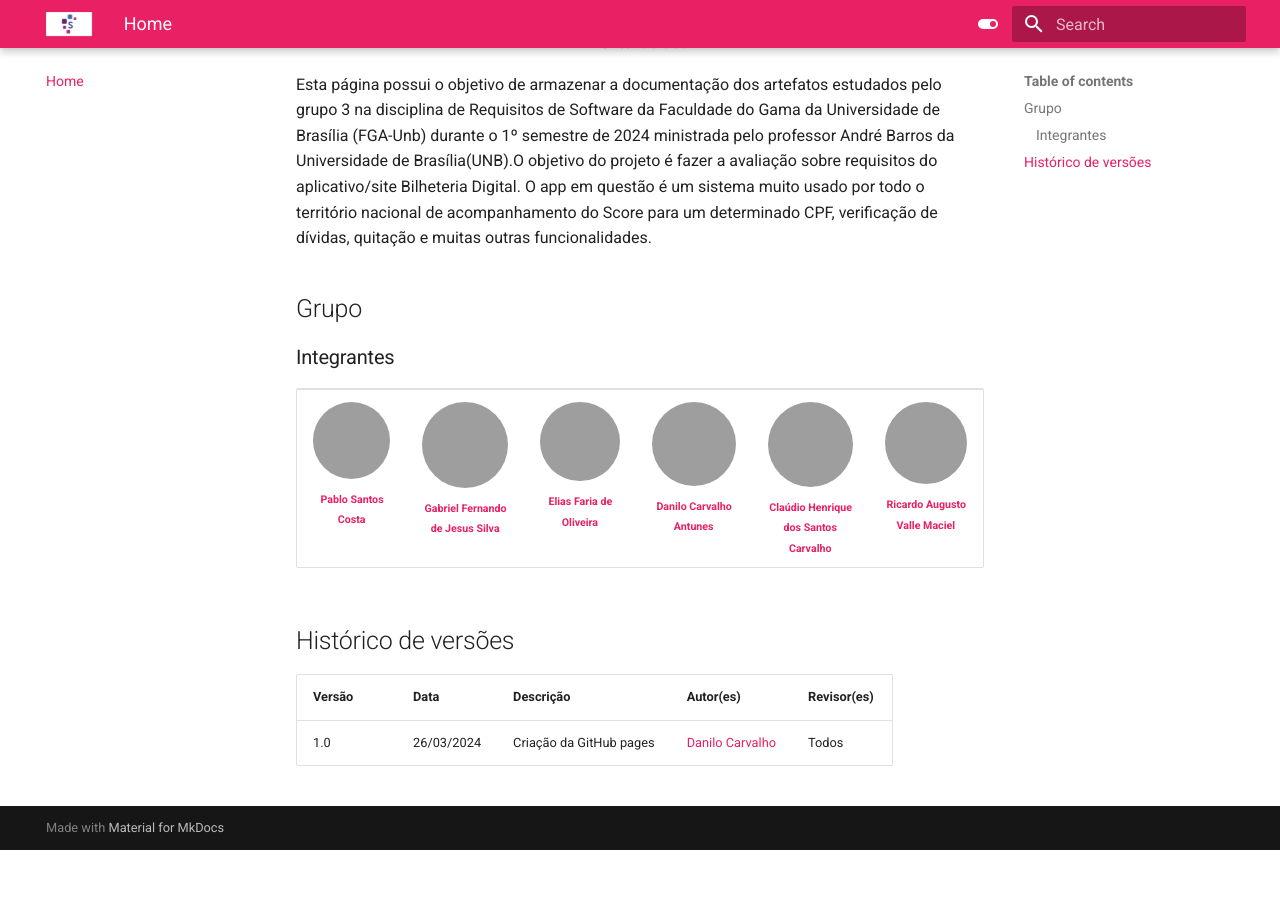
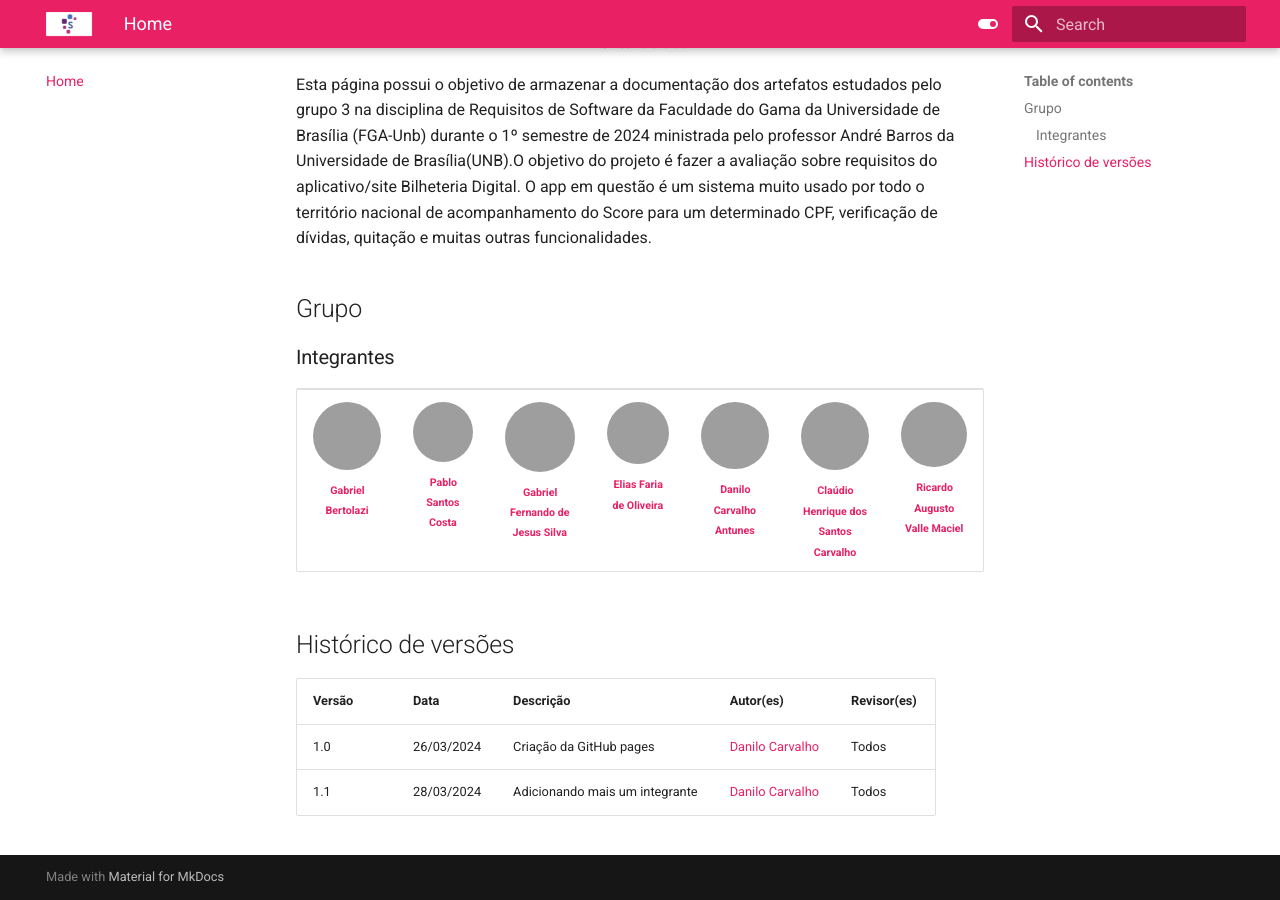
Before and after one commit to Requisitos-de-Software/2024.1-Serasa, an MkDocs documentation site: the page built from docs/index.md, in a window 1280 px wide and 900 px high, scrolled down 522 px. Built offline with MkDocs 1.6.1 and Material for MkDocs 9.7.7, drawn with Linux system fonts in a browser that asks for light colours; before the commit the page ends 1372 px from its top, so only the background shows below that; grey boxes are pictures that could not be loaded.

Commit message:
Adicionando o Gabriel Bertolazi na página da home

```diff
--- a/docs/index.md
+++ b/docs/index.md
@@ -10,6 +10,7 @@ Esta página possui o objetivo de armazenar a documentação dos artefatos estud
 
 <table>
   <tr>
+    <td align="center"><a href="https://github.com/Bertolazi"><img style="border-radius: 60%;" src="https://github.com/Bertolazi.png" width="200px;" alt=""/><br /><sub><b>Gabriel Bertolazi</b></sub></a><br />
     <td align="center"><a href="https://github.com/pabloheika"><img style="border-radius: 60%;" src="https://github.com/pabloheika.png" width="200px;" alt=""/><br /><sub><b>Pablo Santos Costa</b></sub></a><br />
     <td align="center"><a href="https://github.com/MMcLovin"><img style="border-radius: 60%;" src="https://github.com/MMcLovin.png" width="200px;" alt=""/><br /><sub><b>Gabriel Fernando de Jesus Silva</b></sub></a><br /><a href="Link git" title="Rocketseat"></a></td>
     <td align="center"><a href="https://github.com/EliasOliver21"><img style="border-radius: 60%;" src="https://github.com/EliasOliver21.png" width="200px;" alt=""/><br /><sub><b>Elias Faria de Oliveira</b></sub></a><br /><a href="Link git" title="Rocketseat"></a></td>
@@ -24,3 +25,4 @@ Esta página possui o objetivo de armazenar a documentação dos artefatos estud
 Versão |   Data  | Descrição | Autor(es) | Revisor(es)
 ------ | ---- | ------ | ---------- | ----------
 1.0 | 26/03/2024 | Criação da GitHub pages | [Danilo Carvalho](https://github.com/Danilo-Carvalho-Antunes) | Todos
+1.1 | 28/03/2024 | Adicionando mais um integrante | [Danilo Carvalho](https://github.com/Danilo-Carvalho-Antunes) | Todos
```
